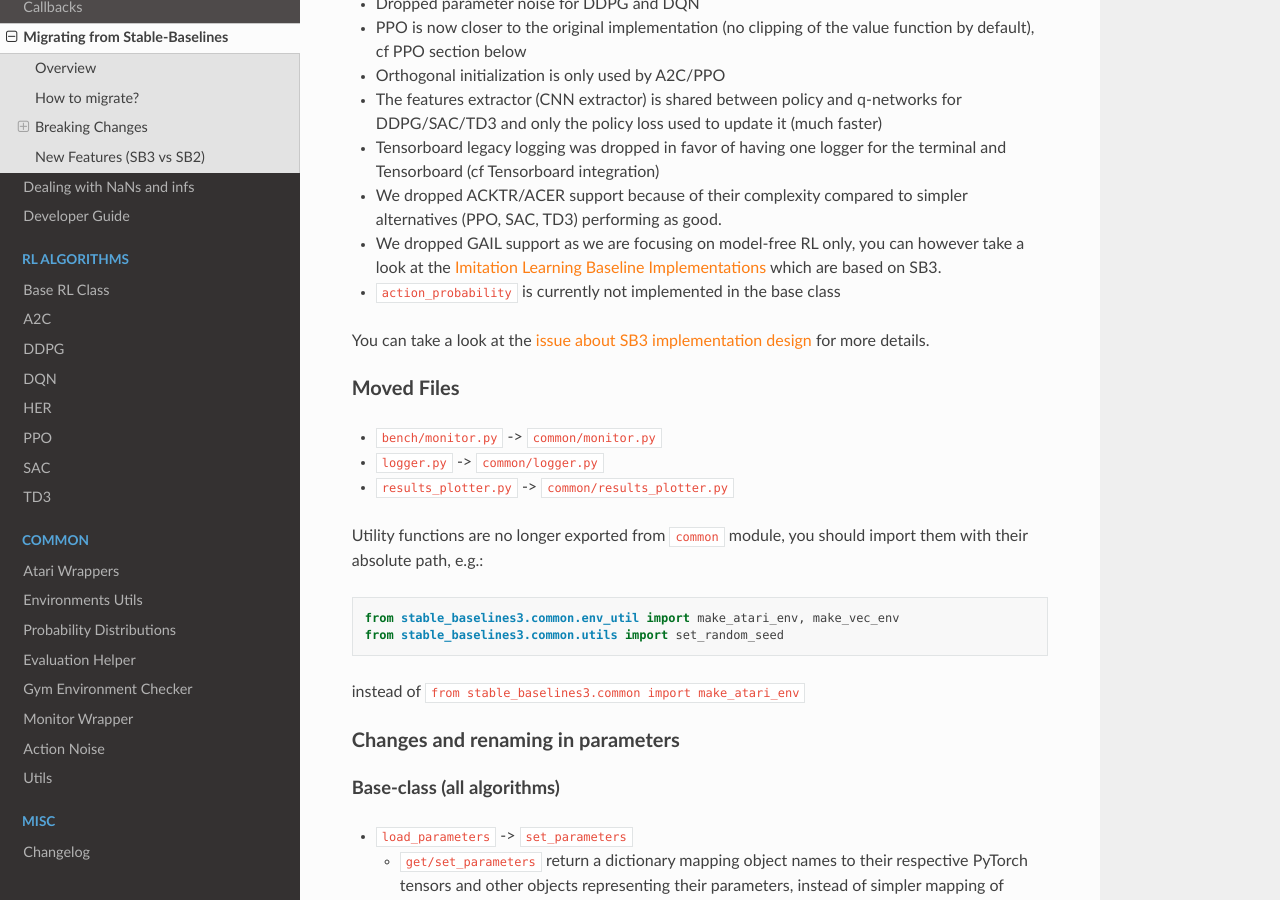
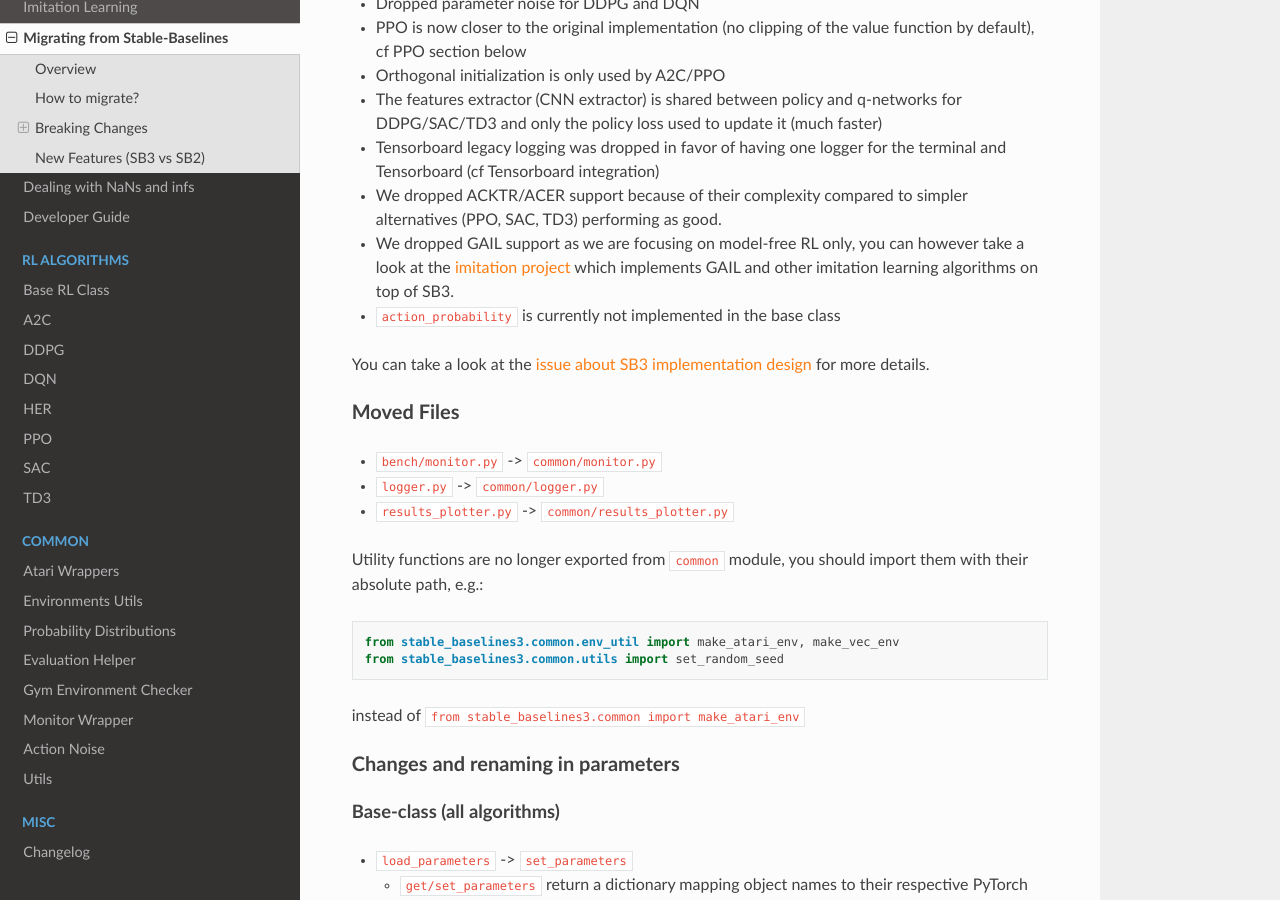
Before and after one commit to DLR-RM/stable-baselines3, a Sphinx documentation site: the page built from docs/guide/migration.rst, in a window 1280 px wide and 900 px high, scrolled down 830 px. Built offline with Sphinx 7.4.7 and the Read the Docs theme 2.0.0, drawn with Linux system fonts in a browser that asks for light colours; pages that are not in the unit, such as notebooks, are missing from menus.

Commit message:
Add imitation library docs (#200)
* docs: Add imitation library docs

* Fix doc syntax errors

* Fix internal link; PDF->abstract for DAgger for consistency

* Grammar

* Update migration guide

Co-authored-by: Antonin RAFFIN <antonin.raffin@ensta.org>
Co-authored-by: Adam Gleave <adam@gleave.me>

```diff
--- a/docs/guide/migration.rst
+++ b/docs/guide/migration.rst
@@ -46,8 +46,8 @@
 - The features extractor (CNN extractor) is shared between policy and q-networks for DDPG/SAC/TD3 and only the policy loss used to update it (much faster)
 - Tensorboard legacy logging was dropped in favor of having one logger for the terminal and Tensorboard (cf :ref:`Tensorboard integration <tensorboard>`)
 - We dropped ACKTR/ACER support because of their complexity compared to simpler alternatives (PPO, SAC, TD3) performing as good.
-- We dropped GAIL support as we are focusing on model-free RL only, you can however take a look at the `Imitation Learning Baseline Implementations <https://github.com/HumanCompatibleAI/imitation>`_
-  which are based on SB3.
+- We dropped GAIL support as we are focusing on model-free RL only, you can however take a look at the :ref:`imitation project <imitation>` which implements
+  GAIL and other imitation learning algorithms on top of SB3.
 - ``action_probability`` is currently not implemented in the base class
 
 You can take a look at the `issue about SB3 implementation design <https://github.com/hill-a/stable-baselines/issues/576>`_ for more details.
--- a/docs/index.rst
+++ b/docs/index.rst
@@ -44,6 +44,7 @@
    guide/callbacks
    guide/tensorboard
    guide/rl_zoo
+   guide/imitation
    guide/migration
    guide/checking_nan
    guide/developer
--- a/docs/misc/changelog.rst
+++ b/docs/misc/changelog.rst
@@ -40,6 +40,7 @@
 Documentation:
 ^^^^^^^^^^^^^^
 - Added first draft of migration guide
+- Added intro to `imitation <https://github.com/HumanCompatibleAI/imitation>`_ library (@shwang)
 - Enabled doc for ``CnnPolicies``
 
 
```
Also changed, not shown: docs/guide/imitation.rst (added, +55 -0 lines).
